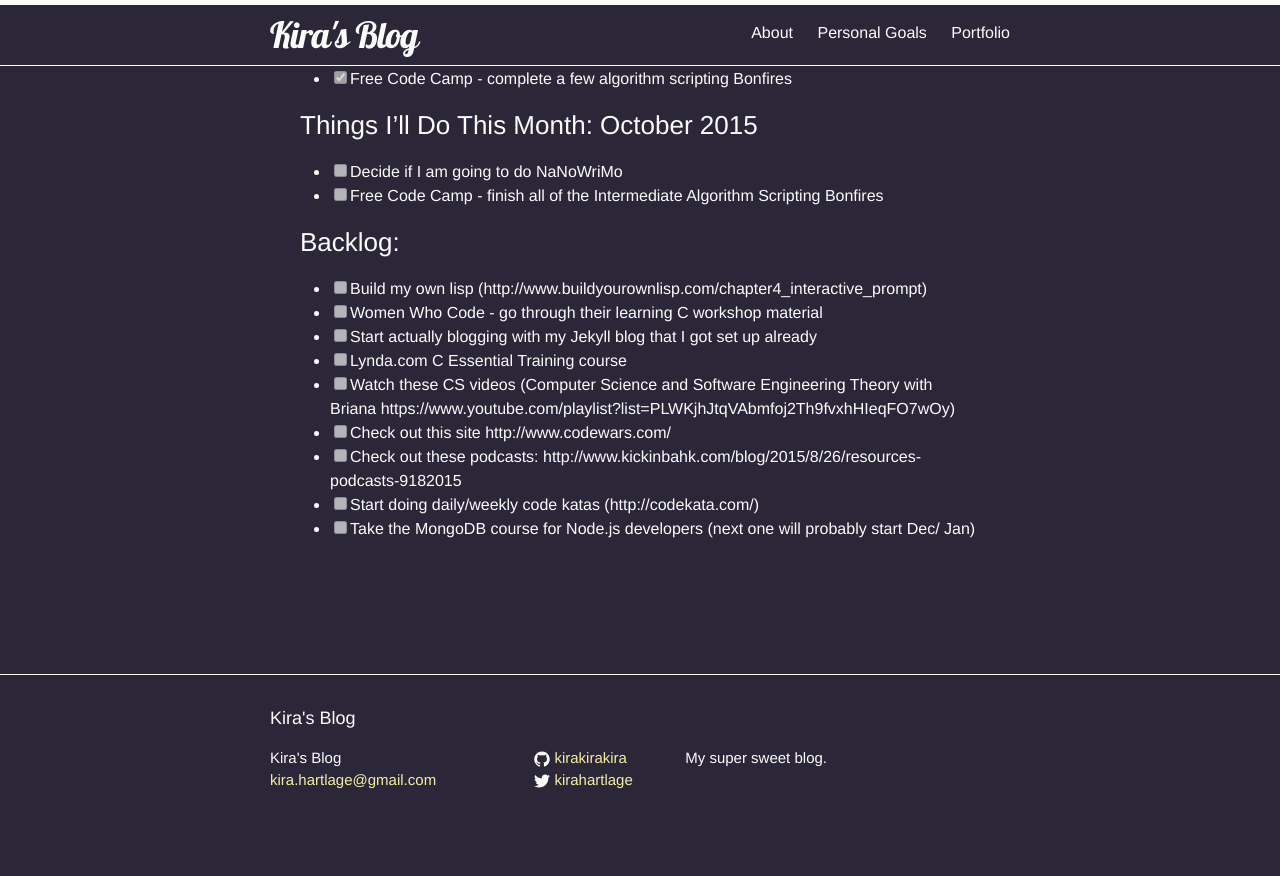
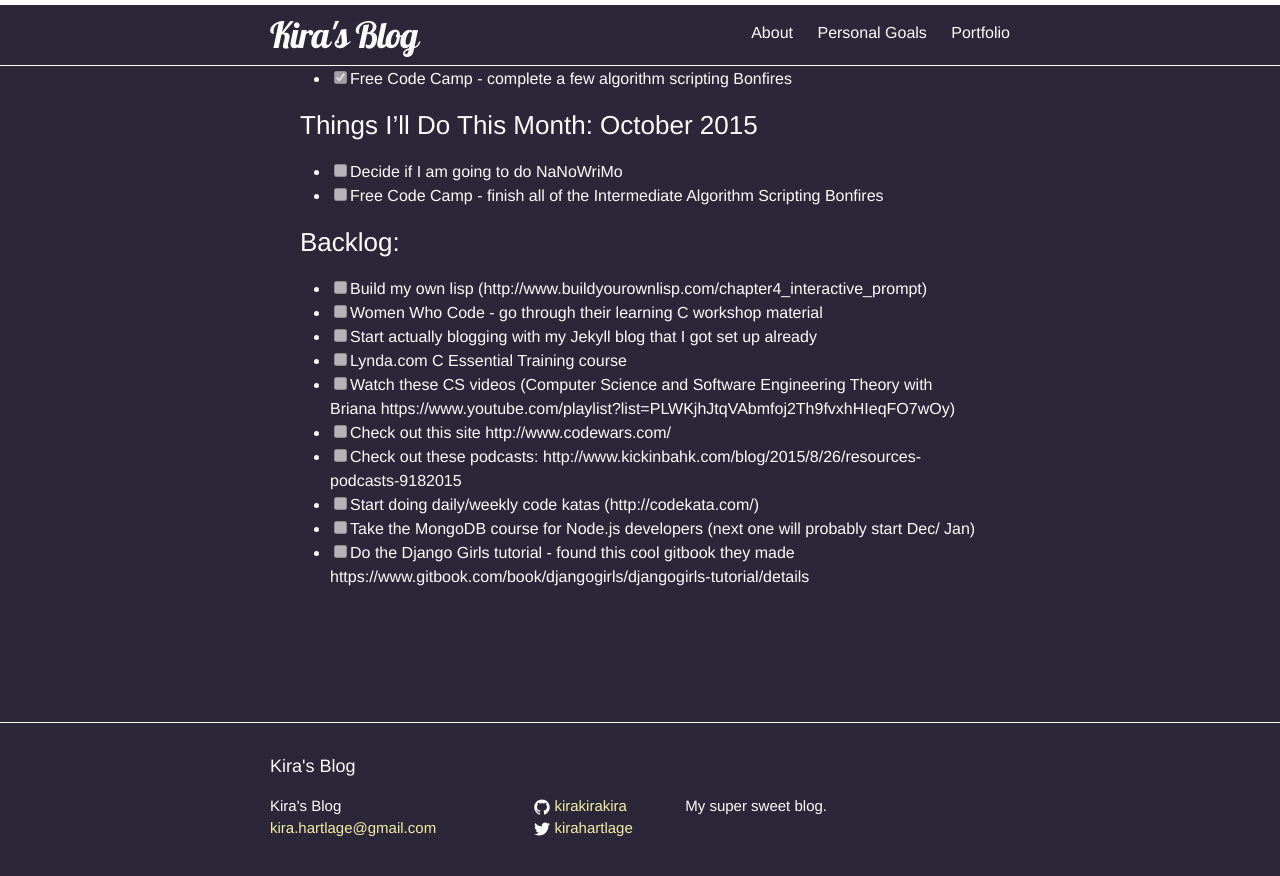
Before and after one commit to kirakirakira/blog, a Jekyll site: the page built from personal-goals.md, in a window 1280 px wide and 900 px high, scrolled down 1081 px. Shown: the top 876 px of the window. Built offline with Jekyll 4.4.1, drawn with Linux system fonts in a browser that asks for light colours; Markdown is read by kramdown in place of the engine named in the settings; before the commit the page ends 1933 px from its top, so only the background shows below that.

Commit message:
Update personal-goals.md
Add Django Girls

```diff
--- a/personal-goals.md
+++ b/personal-goals.md
@@ -56,3 +56,4 @@ Why? I realized what I have been doing and what I want to do is all over the pla
 - [ ] Check out these podcasts: http://www.kickinbahk.com/blog/2015/8/26/resources-podcasts-9182015
 - [ ] Start doing daily/weekly code katas (http://codekata.com/)
 - [ ] Take the MongoDB course for Node.js developers (next one will probably start Dec/ Jan)
+- [ ] Do the Django Girls tutorial - found this cool gitbook they made https://www.gitbook.com/book/djangogirls/djangogirls-tutorial/details
```
